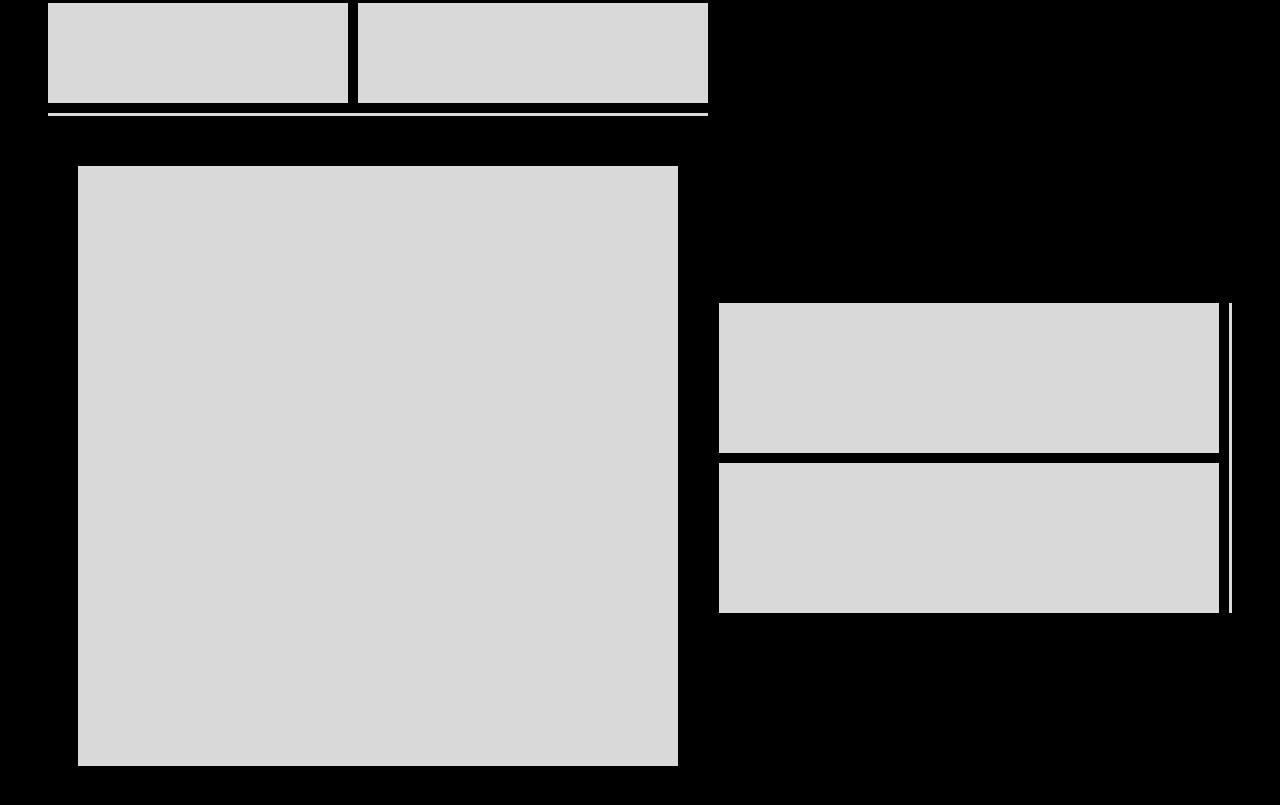
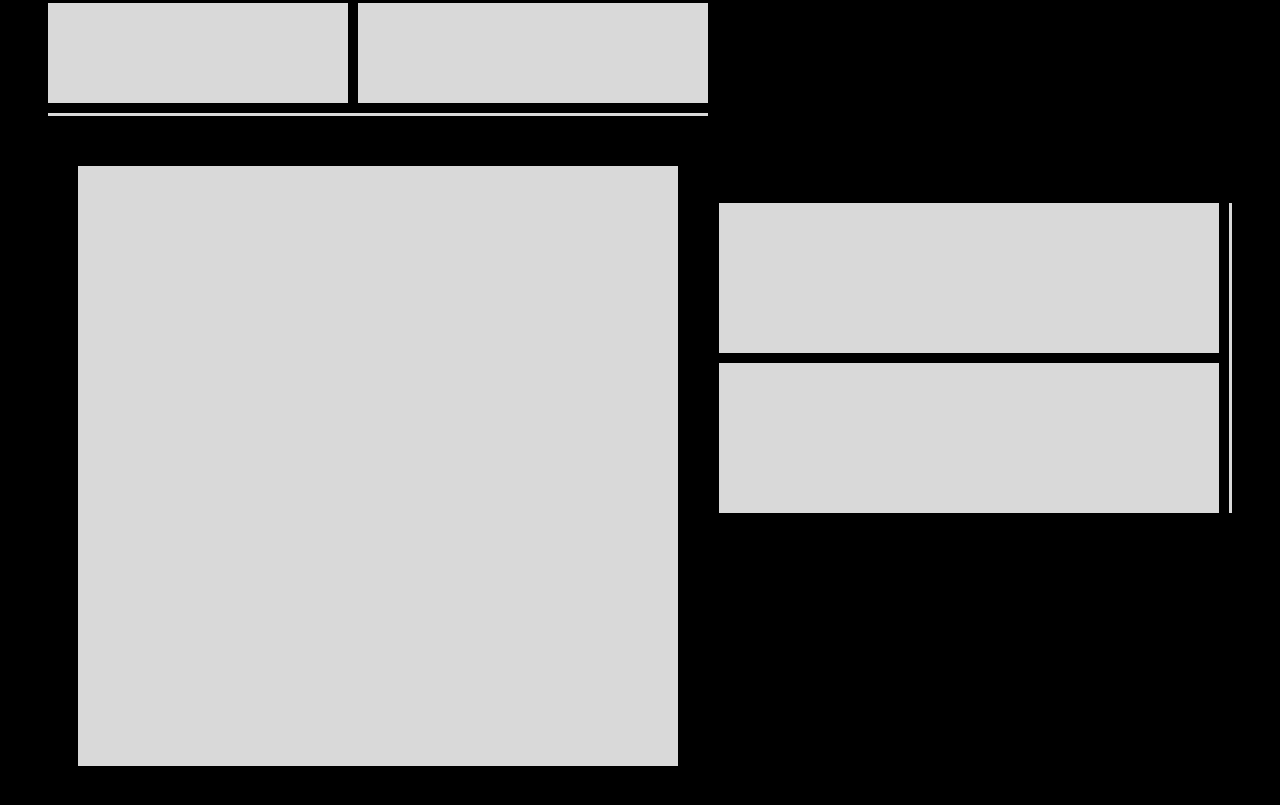
Before and after one commit to NaiteX78/LATC-Web-Site, a plain HTML site: page index.html in a window 1280 px wide. Shown: the part 1410-2215 px from the top of the page. Drawn offline with Linux system fonts and the light colour scheme; animation ran at ten frames a second.

Commit message:
Add files via upload

```diff
--- a/stylesheet.css
+++ b/stylesheet.css
@@ -160,11 +160,10 @@ canvas{
 .asidebloc{
   display: flex;
   flex-direction: column;
-  justify-content: end;
   gap: 10px;
   border-right: solid #d9d9d9;
   padding: 0 10px;
-  margin-top: 300px; /*Provisoire*/
+  margin-top: 200px; /*Provisoire*/
 }
 .asidebloc1{
   width: 500px;
```
